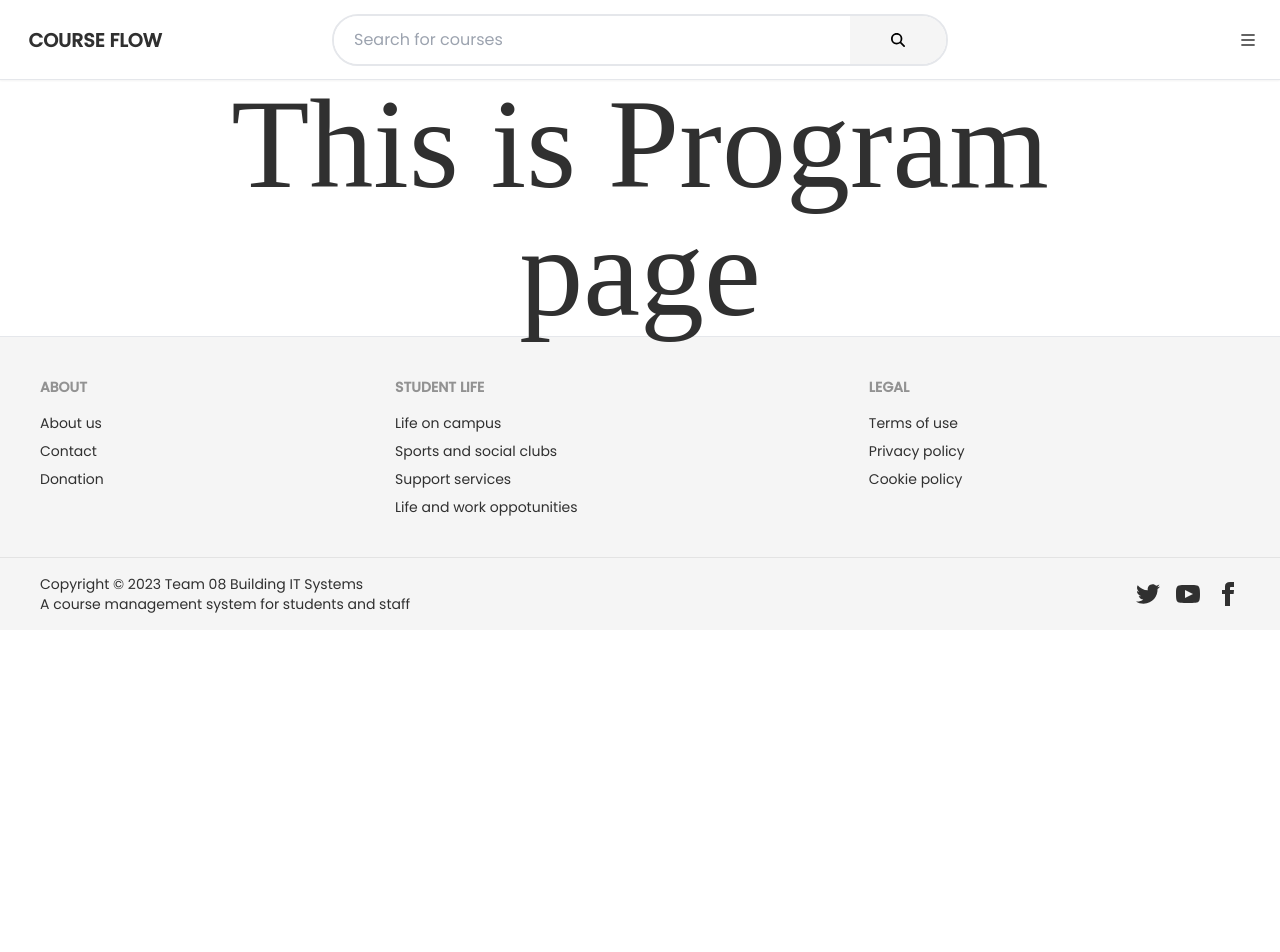
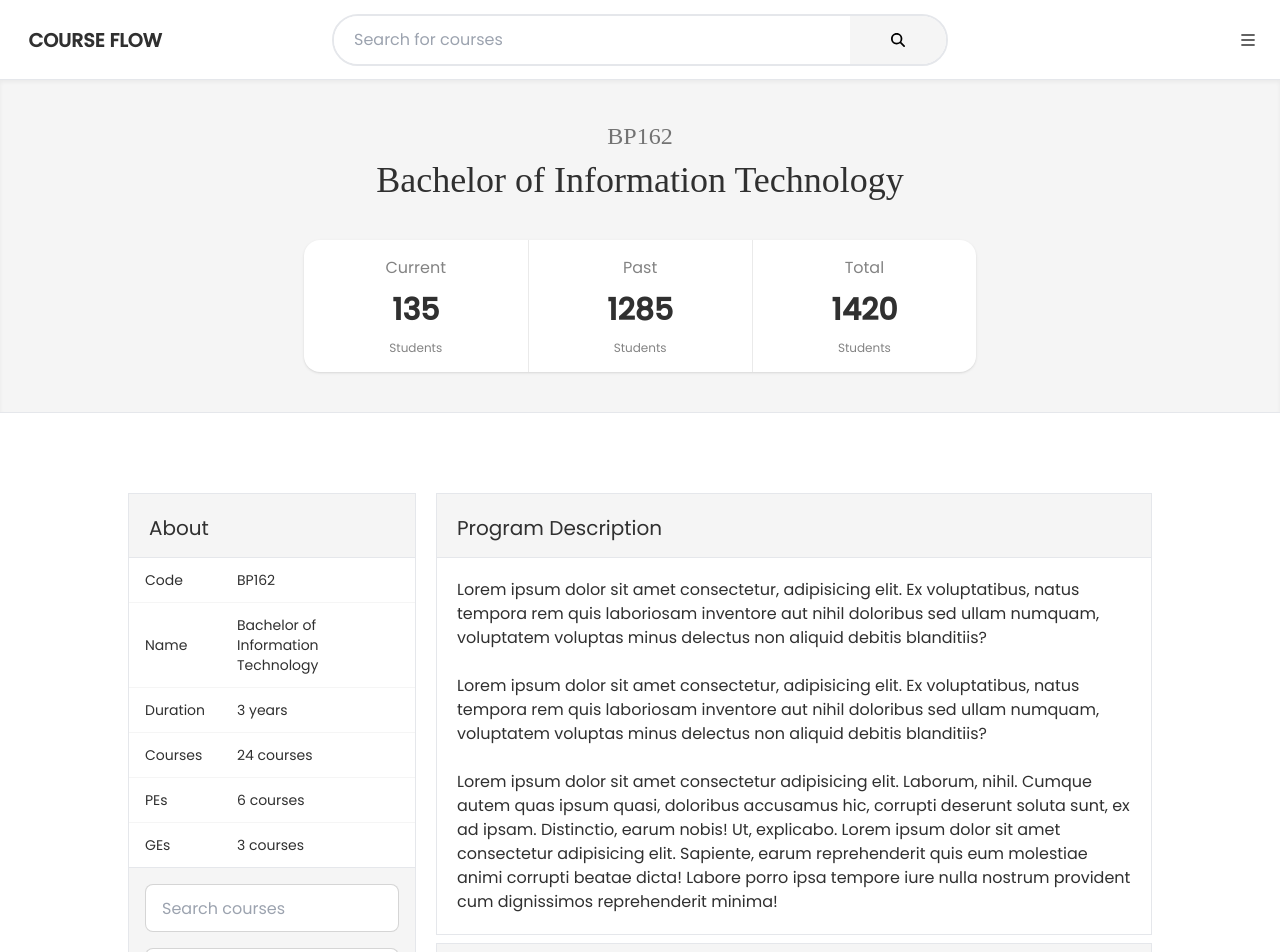
Before and after one commit to ThaiHoangDang/course-flow, a React (Create React App) app: page /program in a window 1280 px wide. Shown: the top 952 px of the page. Before the commit the page ends 800 px from the top, so only its background shows below. Built offline with nearby package versions, Linux system fonts and the light colour scheme; a web font is replaced by a local one.

Commit message:
program page ver 1

```diff
--- a/src/assets/tempData/students.js
+++ b/src/assets/tempData/students.js
@@ -1,4 +1,4 @@
-const students =
+export const students =
   [
     {
       "dob": "20/02/2003",
--- a/src/components/CoursesList/CoursesTable.jsx
+++ b/src/components/CoursesTable.jsx
@@ -1,6 +1,5 @@
-import { courses } from "../../assets/tempData/courses";
 
-export default function CoursesTable() {
+export default function CoursesTable({courses}) {
   return (
     <div className="overflow-x-auto bg-base-100 border-1">
       <table className="table table-zebra">
--- /dev/null
+++ b/src/components/Program/ProgramHeader.jsx
@@ -0,0 +1,36 @@
+export default function ProgramHeader({code, name, current, past, total}) {
+
+  return (
+    <div className="bg-base-200 shadow-inner">
+      <div className="text-center px-8 lg:px-32 p-10 flex flex-wrap justify-center items-center">
+        <div>
+          <h1 className="w-full text-xl md:text-2xl text-neutral-500 mb-2">{code}</h1>
+          <h1 className="text-3xl md:text-4xl">{name}</h1>
+        </div>
+      </div>
+      <div className="px-8 lg:px-32 pb-10 border-b">
+        <div className="mx-auto stats flex max-w-2xl shadow text-center">
+
+          <div className="stat">
+            <div className="stat-title">Current</div>
+            <div className="text-3xl font-bold my-3">{current ? current : "_"}</div>
+            <div className="stat-desc">Students</div>
+          </div>
+
+          <div className="stat">
+            <div className="stat-title">Past</div>
+            <div className="text-3xl font-bold my-3">{past ? past : "_"}</div>
+            <div className="stat-desc">Students</div>
+          </div>
+
+          <div className="stat">
+            <div className="stat-title">Total</div>
+            <div className="text-3xl font-bold my-3">{total ? total : "_"}</div>
+            <div className="stat-desc">Students</div>
+          </div>
+
+        </div>
+      </div>
+    </div>
+  );
+}
--- /dev/null
+++ b/src/components/StudentsTable.jsx
@@ -0,0 +1,25 @@
+
+export default function StudentsTable({students}) {
+  return (
+    <div className="overflow-x-auto bg-base-100 border-1">
+      <table className="table table-zebra">
+        <thead className="shadow-sm font-bold">
+          <tr>
+            <th>Student ID</th>
+            <th>Name</th>
+            <th>Program</th>
+          </tr>
+        </thead>
+        <tbody>
+          {students.map((student) => (
+            <tr>
+              <td>{student["sid"]}</td>
+              <td>{student["name"]}</td>
+              <td>{student["programID"]}</td>
+            </tr>
+          ))}
+        </tbody>
+      </table>
+    </div>
+  );
+}
--- a/src/pages/admins/Program.jsx
+++ b/src/pages/admins/Program.jsx
@@ -1,13 +1,126 @@
 import Header from "../../components/Header";
 import Footer from "../../components/Footer";
+import ProgramHeader from "../../components/Program/ProgramHeader";
+import CoursesTable from "../../components/CoursesTable";
+import StudentTable from "../../components/StudentsTable";
+
+import { programs } from "../../assets/tempData/programs";
+import { courses } from "../../assets/tempData/courses";
+import { students } from "../../assets/tempData/students";
+let program = programs[0];
 
 export default function Program() {
   return (
     <div>
       <Header />
-			<div className="px-8 lg:px-32">
-				<h1 className="text-9xl text-center">This is Program page</h1>
-				{/* code in here */}
+      <ProgramHeader
+        code={program["code"]}
+        name={program["name"]}
+        current="135"
+        past="1285"
+        total="1420"
+      />
+      <div className="px-8 lg:px-32 py-20">
+        <div className="md:flex gap-5">
+          <div className="w-full md:w-72 mb-10">
+            <div className="border sticky top-10">
+							<div>
+								<div className="h-16 bg-base-200 border-b">
+									<h2 className="text-xl p-5">About</h2>
+								</div>
+								<div className="overflow-x-auto">
+									<table className="table">
+										<tbody>
+											<tr>
+												<td>Code</td>
+												<td>{program["code"]}</td>
+											</tr>
+											<tr>
+												<td>Name</td>
+												<td>{program["name"]}</td>
+											</tr>
+											<tr>
+												<td>Duration</td>
+												<td>3 years</td>
+											</tr>
+											<tr>
+												<td>Courses</td>
+												<td>24 courses</td>
+											</tr>
+											<tr>
+												<td>PEs</td>
+												<td>6 courses</td>
+											</tr>
+											<tr>
+												<td>GEs</td>
+												<td>3 courses</td>
+											</tr>
+										</tbody>
+									</table>
+								</div>
+							</div>
+							<div className="bg-base-200">
+								<div className="p-4 pb-0 border-t">
+									<input type="text" placeholder="Search courses" className="input input-bordered w-full" />
+								</div>
+								<div className="p-4">
+									<input type="text" placeholder="Search students" className="input input-bordered w-full" />
+								</div>
+							</div>
+            </div>
+          </div>
+          <div className="mb-10 flex-1">
+            <div className="border">
+              <div className="h-16 bg-base-200 border-b">
+                <h2 className="text-xl p-5">Program Description</h2>
+              </div>
+              <div className="p-5">
+                <p>
+                  Lorem ipsum dolor sit amet consectetur, adipisicing elit. Ex
+                  voluptatibus, natus tempora rem quis laboriosam inventore aut
+                  nihil doloribus sed ullam numquam, voluptatem voluptas minus
+                  delectus non aliquid debitis blanditiis?
+                </p>
+                <br />
+                <p>
+                  Lorem ipsum dolor sit amet consectetur, adipisicing elit. Ex
+                  voluptatibus, natus tempora rem quis laboriosam inventore aut
+                  nihil doloribus sed ullam numquam, voluptatem voluptas minus
+                  delectus non aliquid debitis blanditiis?
+                </p>
+                <br />
+                <p>
+                  Lorem ipsum dolor sit amet consectetur adipisicing elit.
+                  Laborum, nihil. Cumque autem quas ipsum quasi, doloribus
+                  accusamus hic, corrupti deserunt soluta sunt, ex ad ipsam.
+                  Distinctio, earum nobis! Ut, explicabo. Lorem ipsum dolor sit
+                  amet consectetur adipisicing elit. Sapiente, earum
+                  reprehenderit quis eum molestiae animi corrupti beatae dicta!
+                  Labore porro ipsa tempore iure nulla nostrum provident cum
+                  dignissimos reprehenderit minima!
+                </p>
+              </div>
+            </div>
+            <div className="collapse collapse-arrow bg-base-200 border mt-2 rounded-none">
+              <input type="checkbox" className="peer" />
+              <div className="collapse-title text-xl">Courses list</div>
+              <div className="collapse-content bg-white border-t overflow-x-auto">
+								<div className="w-full h-full py-4">
+                	<CoursesTable courses={courses} />
+								</div>
+              </div>
+            </div>
+            <div className="collapse collapse-arrow bg-base-200 border mt-2 rounded-none">
+              <input type="checkbox" className="peer" />
+              <div className="collapse-title text-xl">Students list</div>
+              <div className="collapse-content bg-white border-t">
+                <div className="my-4">
+									<StudentTable students={students} />
+                </div>
+              </div>
+            </div>
+          </div>
+        </div>
       </div>
       <Footer />
     </div>
--- a/src/pages/common/Course.jsx
+++ b/src/pages/common/Course.jsx
@@ -9,10 +9,10 @@ export default function Course() {
 	return (
 		<div>
 			<Header />
-			<CourseHeader code="CS 246" name={course["name"]} liked="70" difficulty="88" useful="50" />
+			<CourseHeader code="CS 246" name={course["name"]} />
 			<div className="px-8 lg:px-32 py-20">
 				<div className="md:flex gap-5">
-					<div className="w-full lg:w-72 mb-10">
+					<div className="w-full md:w-72 mb-10">
 						<div className="border sticky top-10">
 							<div className="h-16 bg-base-200 border-b">
 								<h2 className="text-xl p-5">About</h2>
--- a/src/pages/common/CoursesList.jsx
+++ b/src/pages/common/CoursesList.jsx
@@ -1,8 +1,10 @@
 import Header from "../../components/Header";
 import Footer from "../../components/Footer";
-import CoursesTable from "../../components/CoursesList/CoursesTable";
+import CoursesTable from "../../components/CoursesTable";
 import CoursesFilter from "../../components/CoursesList/CoursesFilter";
 import SubHeader from "../../components/SubHeader";
+
+import { courses } from "../../assets/tempData/courses";
 
 export default function CourseList() {
   return (
@@ -10,11 +12,11 @@ export default function CourseList() {
       <Header />
       <SubHeader name="List of all courses"/>
       <div className="px-8 lg:px-32 md:flex gap-5">
-        <div className="basis-3/12 my-10 min-w-fit">
+        <div className="w-full md:w-72 my-10 min-w-fit">
           <CoursesFilter />
         </div>
-        <div className="basis-9/12 my-10">
-          <CoursesTable />
+        <div className="flex-1 my-10">
+          <CoursesTable courses={courses} />
         </div>
       </div>
       <Footer />
```
Lines whose indentation alone changed are shown as unchanged.
